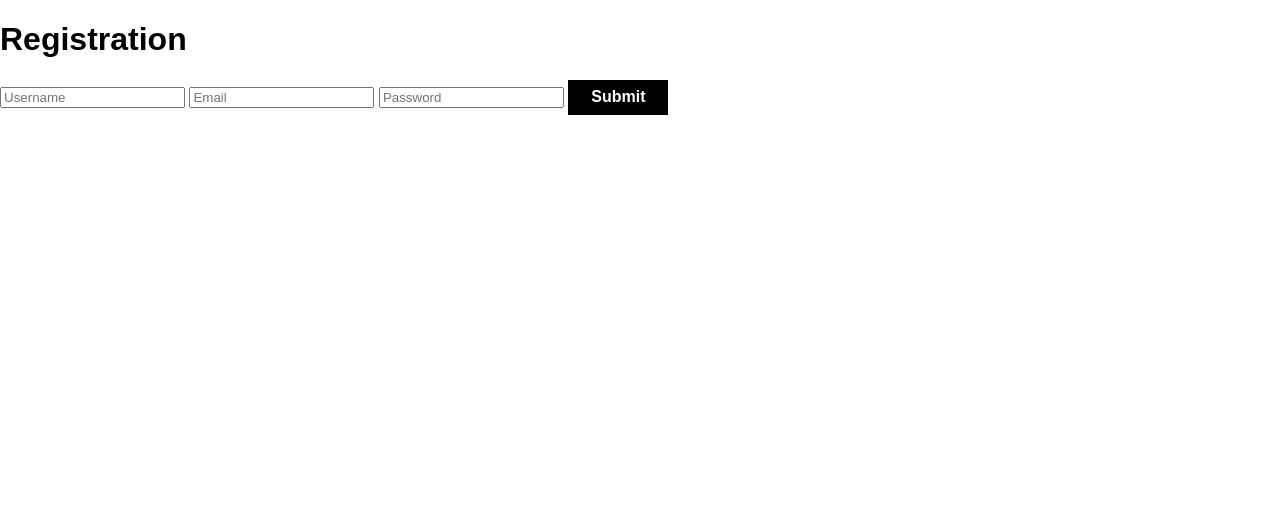
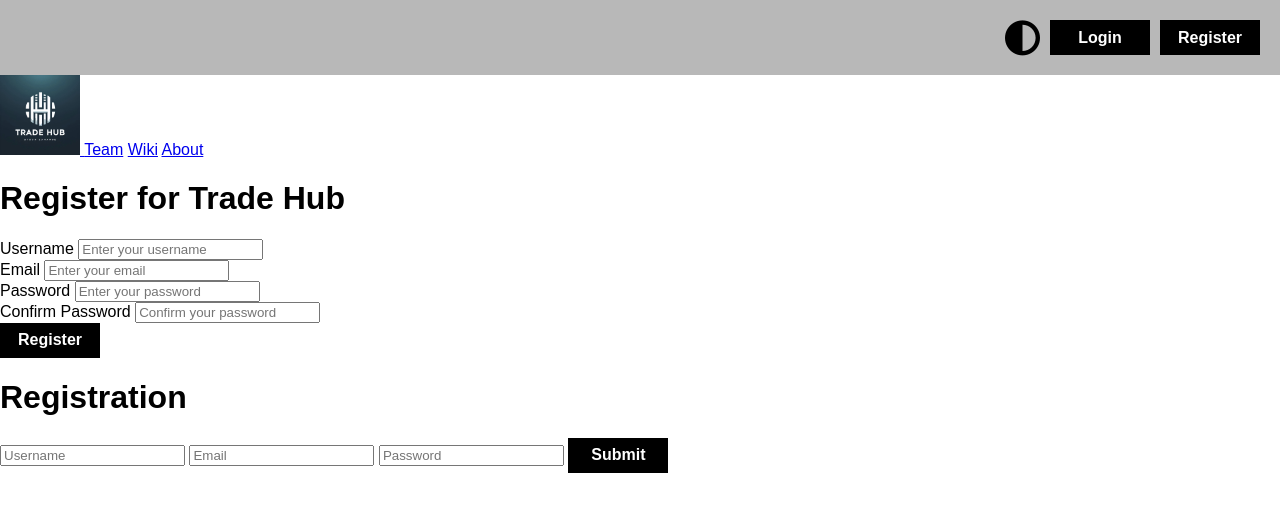
Before and after one commit to McLovin-81/trade-hub, a Flask app: page /auth/register in a window 1280 px wide. Shown: the top 512 px of the page. Run offline with Flask 3, Linux system fonts and the light colour scheme.

Commit message:
Enhancement register.html

```diff
--- a/app/templates/auth/register.html
+++ b/app/templates/auth/register.html
@@ -1,12 +1,69 @@
 <!DOCTYPE html>
 <html lang="en">
+
 <head>
     <meta charset="UTF-8">
     <meta name="viewport" content="width=device-width, initial-scale=1.0">
-    <title>Registration</title>
+    <title>Trade Hub - Register</title>
+
     <link rel="stylesheet" href="{{ url_for('static', filename='css/styles.css') }}">
+    <link rel="stylesheet" href="{{ url_for('static', filename='css/auth.css') }}">
+
+    <!-- Font Awesome CDN -->
+    <link rel="stylesheet"
+    href="https://cdnjs.cloudflare.com/ajax/libs/font-awesome/6.0.0-beta3/css/all.min.css">
 </head>
+
 <body>
+    <!-- Top Navigation -->
+    <header class="top-nav">
+        <i class="fa-solid fa-circle-half-stroke dark-mode-toggle" aria-label="Toggle Dark Mode" tabindex="0"></i>
+        <button class="btn">Login</button>
+        <a href="{{ url_for('auth.register') }}" aria-label="Trade Hub Home">
+            <button class="btn">Register</button>
+        </a>
+    </header>
+
+    <!-- Main Navigation -->
+    <nav class="main-nav">
+        <a href="{{ url_for('home_page.index') }}" aria-label="Trade Hub Home">
+            <img class="logo" src="{{ url_for('static', filename='images/logo.jpg') }}" alt="Trade Hub Logo">
+        </a>
+            <a href="#" aria-label="View Team">Team</a>
+            <a href="#" aria-label="View Wiki">Wiki</a>
+            <a href="#" aria-label="About Trade Hub">About</a>
+    </nav>
+
+    <!-- Registration Form Section -->
+    <h1>Register for Trade Hub</h1>
+    <form id="registrationForm" class="registration-form">
+        <div class="form-group">
+            <label for="username">Username</label>
+            <input type="text" id="username" name="username" placeholder="Enter your username" required>
+        </div>
+
+        <div class="form-group">
+            <label for="email">Email</label>
+            <input type="email" id="email" name="email" placeholder="Enter your email" required>
+        </div>
+
+        <div class="form-group">
+            <label for="password">Password</label>
+            <input type="password" id="password" name="password" placeholder="Enter your password" required>
+        </div>
+
+        <div class="form-group">
+            <label for="confirmPassword">Confirm Password</label>
+            <input type="password" id="confirmPassword" name="confirmPassword" placeholder="Confirm your password" required>
+        </div>
+
+        <button type="submit" class="btn submit-btn">Register</button>
+    </form>
+    <!-- Footer Section -->
+
+
+
+    <!-- OOOLD!! -->
     <h1>Registration</h1>
     <form id="registrationForm">
         <input type="text" id="username" name="iName" placeholder="Username" required> <!-- TODO: Check here or in ts? -->
```
